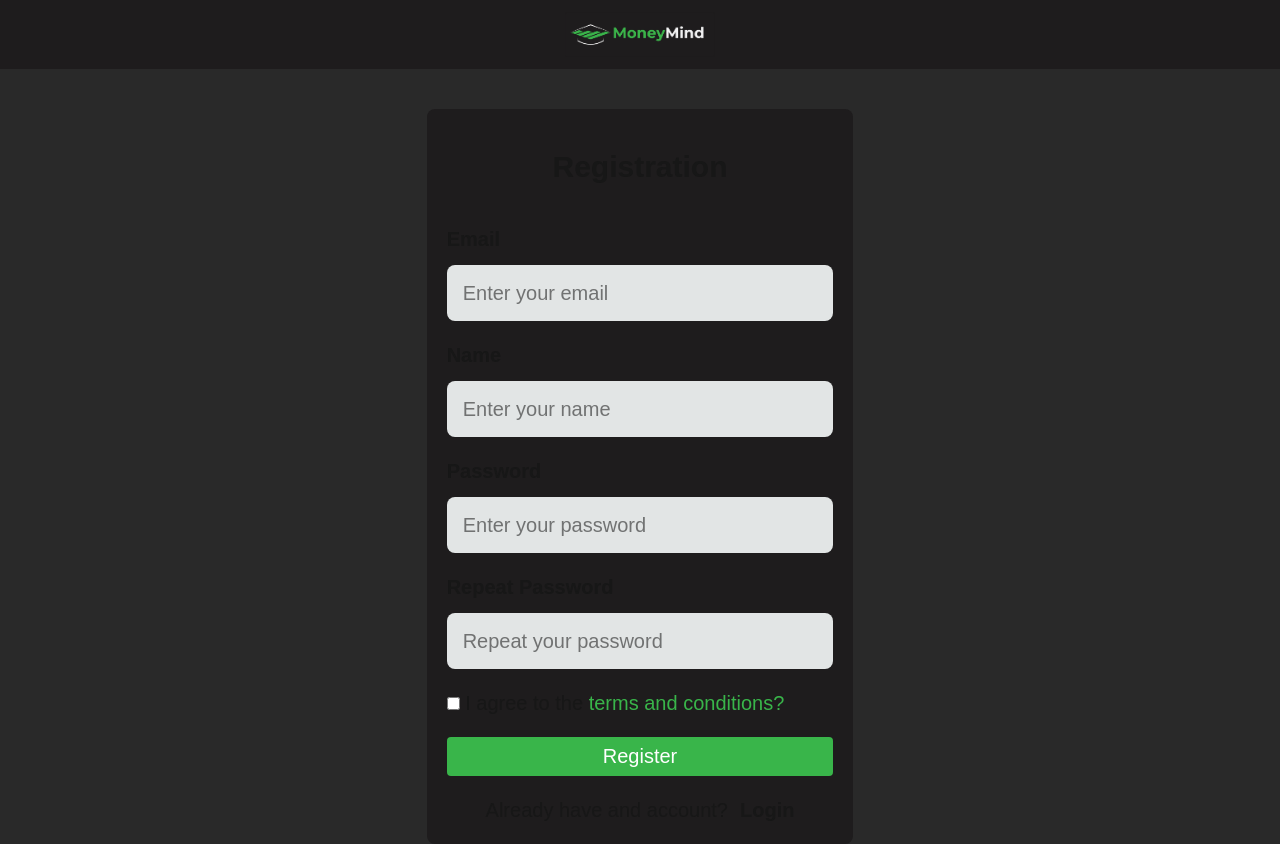
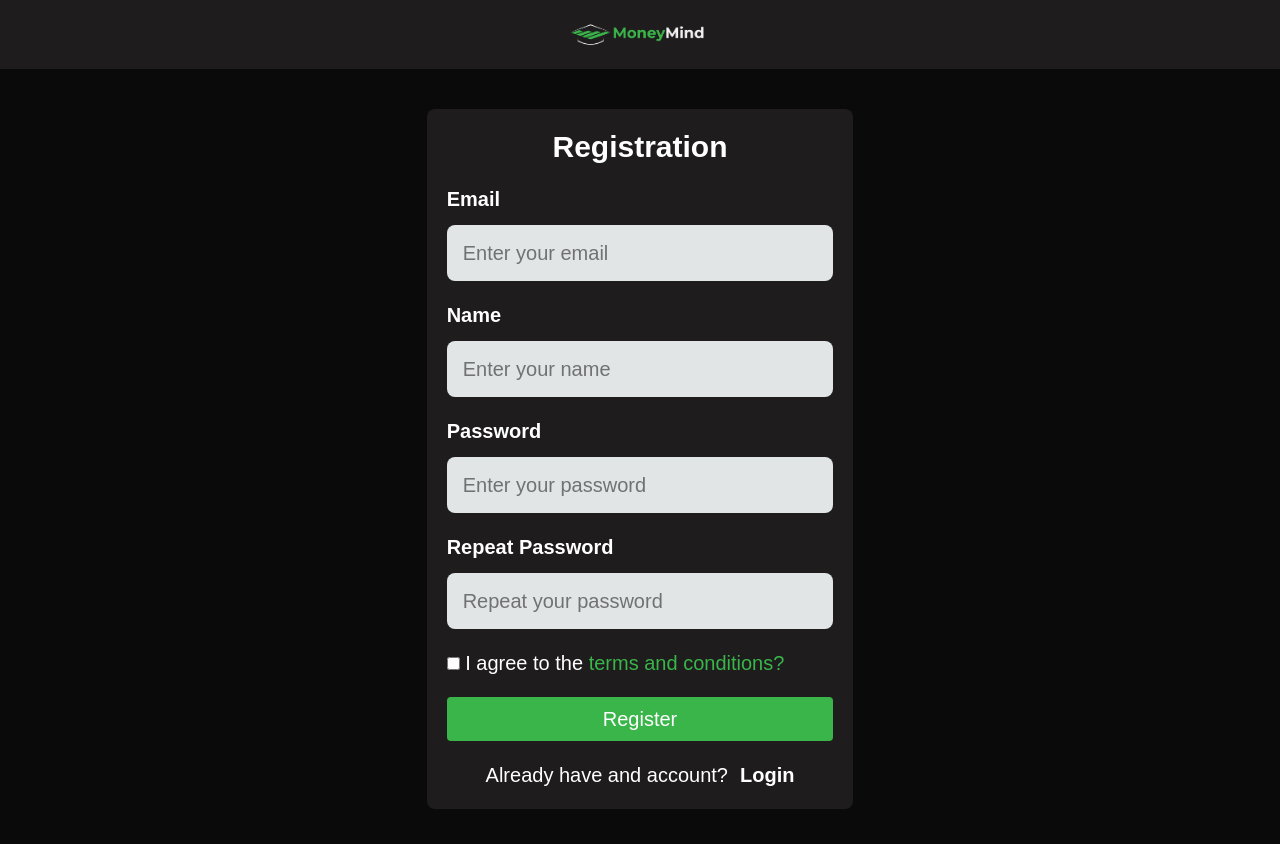
Before and after one commit to Lau-szutner/Money-Mind, a Next.js app in the folder frontend/: page /login in a window 1280 px wide. After the commit the page ends 809 px from the top, so only its background shows below. Built offline with nearby package versions, Linux system fonts and the light colour scheme; no server answers.

Commit message:
ajustes de estilos

```diff
--- a/frontend/src/app/globals.css
+++ b/frontend/src/app/globals.css
@@ -3,39 +3,42 @@
 @theme {
   --color-bgComponents: #1e1c1d;
   --color-background: #232323;
-  --color-foreground: #dddddd;
+  --color-foreground: #f5f5f5;
   --color-btnBach: #131313;
-  --color-whiteText: #dddddd;
+  --color-whiteText: #f5f5f5;
   --color-redSpend: #d54c4c;
   --color-greenIn: #39b54a;
   --font-sans: Montserrat, var(--font-montserrat), Arial, sans-serif;
   --shadow-custom: 3px 4px 4px rgba(0, 0, 0, 0.25);
+  --text-caption: 0.75rem;
+  --text-caption--line-height: 1rem;
+  --text-body-sm: 0.875rem;
+  --text-body-sm--line-height: 1.25rem;
+  --text-body: 1rem;
+  --text-body--line-height: 1.5rem;
+  --text-body-lg: 1.125rem;
+  --text-body-lg--line-height: 1.75rem;
+  --text-heading-sm: 1.25rem;
+  --text-heading-sm--line-height: 1.75rem;
+  --text-heading-md: 1.5rem;
+  --text-heading-md--line-height: 2rem;
+  --text-heading-lg: 1.875rem;
+  --text-heading-lg--line-height: 2.25rem;
+  --text-display: 2.25rem;
+  --text-display--line-height: 2.5rem;
+  --text-display-lg: 3rem;
+  --text-display-lg--line-height: 1;
 }
 
 :root {
-  --background: #ffffff;
-  --foreground: #171717;
-}
-
-@media (prefers-color-scheme: dark) {
-  :root {
-    --background: #0a0a0a;
-    --foreground: #ededed;
-  }
+  --background: #0a0a0a;
+  --foreground: #ffffff;
 }
 
 body {
   color: var(--foreground);
-  background-color: #292929;
+  background-color: var(--background);
   font-family: InterVariable, sans-serif;
-
-  /* width: 100vw; */
-}
-
-.bg-pattern {
-  background-image: url('/pattern.png');
-  background-repeat: repeat;
-  background-size: 1000px;
 }
 
 .loginFormTitle {
@@ -62,3 +65,9 @@ body {
     0 0 4px 4px rgba(239, 68, 68, 0.5),
     /* Drop shadow */ inset 0 0 4px 4px rgba(239, 68, 68, 0.5); /* Inner shadow */
 }
+
+.component-container {
+  background-color: var(--color-bgComponents);
+  border-radius: 0.5rem;
+  padding: 20px;
+}
--- a/frontend/src/app/layout.js
+++ b/frontend/src/app/layout.js
@@ -3,7 +3,6 @@
 import { AuthProvider } from '@/context/AuthProvider';
 
 import { Montserrat } from 'next/font/google';
-import './normalize.css';
 import './globals.css';
 import Navbar from './components/Navbar';
 import Footer from './components/Footer';
--- a/frontend/src/app/login/components/FormRegister.jsx
+++ b/frontend/src/app/login/components/FormRegister.jsx
@@ -51,7 +51,7 @@ const FormRegister = ({ hasAccount }) => {
   return (
     <form
       onSubmit={handleRegister}
-      className="bg-bgComponents rounded-lg text-xl flex flex-col w-11/12 p-5 gap-5 lg:w-4/12"
+      className="rounded-lg text-xl flex flex-col w-11/12 p-5 gap-5 lg:w-4/12 bg-bgComponents"
     >
       <h1 className="loginFormTitle">Registration</h1>
 
--- a/frontend/src/app/page.tsx
+++ b/frontend/src/app/page.tsx
@@ -3,12 +3,12 @@ import Image from 'next/image';
 
 export default function Home() {
   return (
-    <main className="h-full text-white px-6 py-12">
+    <main className="h-full px-6 py-12">
       <div className="max-w-6xl mx-auto space-y-20 bg-">
         {/* Sobre la marca */}
         <section className="grid md:grid-cols-2 gap-2 items-stretch">
-          <div className="space-y-2 bg-bgComponents p-5 rounded-xl h-full">
-            <h2 className="text-2xl font-semibold text-white">
+          <div className="space-y-2 p-5 rounded-xl h-full">
+            <h2 className="text-2xl font-semibold">
               ¿Qué es <span className="text-green-500">Money</span>Mind?
             </h2>
 
@@ -33,7 +33,7 @@ export default function Home() {
 
         {/* Secciones de la plataforma */}
         <section className="space-y-12">
-          <h2 className="text-3xl font-semibold text-center text-white">
+          <h2 className="text-3xl font-semibold text-center ">
             Todo lo que incluye la plataforma
           </h2>
 
@@ -72,7 +72,7 @@ export default function Home() {
 
         {/* CTA final */}
         <section className="text-center space-y-4 flex flex-col items-center">
-          <h2 className="text-3xl font-semibold text-white">
+          <h2 className="text-3xl font-semibold ">
             Empieza tu camino financiero con propósito
           </h2>
 
@@ -81,7 +81,7 @@ export default function Home() {
             inteligencia.
           </p>
 
-          <div className="mt-4 px-6 py-3 bg-[#39B54A] text-black rounded-xl font-semibold hover:bg-green-600 transition w-3/12 ">
+          <div className="mt-4 px-6 py-3 text-black rounded-xl font-semibold bg-greenIn hover:bg-green-600 transition w-3/12 ">
             <Link href="/login" className="cursor-pointer">
               Empezar ahora
             </Link>
--- a/frontend/src/app/user/wallet/components/Balance.tsx
+++ b/frontend/src/app/user/wallet/components/Balance.tsx
@@ -79,14 +79,15 @@ export const Balance = ({
   );
 
   return (
-    <div className="bg-bgComponents rounded-lg text-2xl w-full flex flex-col p-5 h-fit">
-      <h2 className="font-bold text-3xl border-b-2">Billetera</h2>
+    <div
+      className="component-container
+    w-full flex flex-col p-5 h-fit"
+    >
+      <h2 className="font-bold text-heading-lg border-b-2">Billetera</h2>
       <div className="grid w-full gap-5 ">
         <div className="w-full flex justify-between bg-black rounded-md items-center h-fit p-5 mt-5">
-          <p className="">
-            {balanceMonth
-              ? `Gastos de ${balanceMonth}`
-              : 'Por favor, seleccione un mes'}
+          <p className="text-body">
+            {balanceMonth ? `Gastos de ${balanceMonth}` : 'Seleccione un mes'}
           </p>
 
           <div className="relative w-6 h-6">
@@ -108,7 +109,7 @@ export const Balance = ({
           </div>
         </div>
 
-        <div className="w-full flex justify-between border-b border-b-whiteText h-fit">
+        <div className="w-full flex justify-between border-b border-b-white h-fit text-body">
           <p>Saldo:</p>
           <p className="text-white font-medium">{balance}</p>
         </div>
--- a/frontend/src/app/user/wallet/components/TransactionsList.jsx
+++ b/frontend/src/app/user/wallet/components/TransactionsList.jsx
@@ -20,8 +20,6 @@ export const TransactionsList = ({
 
     return true;
   });
-
-
 
   return (
     <>
@@ -50,39 +48,22 @@ export const TransactionsList = ({
       `}</style>
 
       <div className="w-full">
-        <div className="bg-bgComponents p-6 rounded-lg flex flex-col gap-5 justify-center items-center">
-          <div className="font-bold border-b-2 w-full grid md:grid-cols-2">
-            <h2 className="text-3xl">Transacciones</h2>
-            <div className="grid md:grid-cols-2 sm:gap-2 gap-1">
-              <button
-                className={`text-xl font-light rounded-md px-3 transition-colors mb-2
-                  ${viewIncomes ? 'bg-green-500 text-white' : 'bg-zinc-700'}`}
-                onClick={() => {
-                  setViewIncomes(!viewIncomes);
-                  setViewSpends(false);
-                }}
-              >
-                Ingresos
-              </button>
+        <div className="component-container flex flex-col gap-5 justify-center items-center">
+          <div className="border-b-2 w-full grid md:grid-cols-2">
+            <h2 className="text-heading-lg font-bold">Transacciones</h2>
+          </div>
 
-              <button
-                className={`text-xl font-light rounded-md px-3 transition-colors mb-2 ${
-                  viewSpends ? 'bg-red-500 text-white' : 'bg-zinc-700'
-                }`}
-                onClick={() => {
-                  setViewSpends(!viewSpends);
-                  setViewIncomes(false);
-                }}
-              >
-                Gastos
-              </button>
-            </div>
-          </div>
+          <FilterButton
+            viewIncomes={viewIncomes}
+            setViewIncomes={setViewIncomes}
+            viewSpends={viewSpends}
+            setViewSpends={setViewSpends}
+          />
 
           {filteredTransactions.length === 0 ? (
             <p>No hay transacciones disponibles para este filtro.</p>
           ) : (
-            <div className="transaction-scroll w-full max-h-[840px] overflow-y-auto pr-1">
+            <div className="transaction-scroll w-full max-h-210 overflow-y-auto pr-1">
               <ul className="w-full flex flex-col gap-2">
                 {filteredTransactions.map((transaction) => (
                   <Transaction
@@ -107,3 +88,38 @@ export const TransactionsList = ({
     </>
   );
 };
+
+function FilterButton({
+  viewIncomes,
+  setViewIncomes,
+  viewSpends,
+  setViewSpends,
+}) {
+  return (
+    <>
+      <div className="grid md:grid-cols-2 sm:gap-2 w-full gap-2">
+        <button
+          className={`rounded-md transition-colors w-full h-10 shadow-custom
+          ${viewIncomes ? 'bg-greenIn text-white' : 'bg-zinc-700'}`}
+          onClick={() => {
+            setViewIncomes(!viewIncomes);
+            setViewSpends(false);
+          }}
+        >
+          Ingresos
+        </button>
+
+        <button
+          className={`rounded-md transition-colors w-full h-10 shadow-custom
+            ${viewSpends ? 'bg-redSpend text-white' : 'bg-zinc-700'}`}
+          onClick={() => {
+            setViewSpends(!viewSpends);
+            setViewIncomes(false);
+          }}
+        >
+          Gastos
+        </button>
+      </div>
+    </>
+  );
+}
```
Also changed, not shown: frontend/src/app/normalize.css (deleted).
